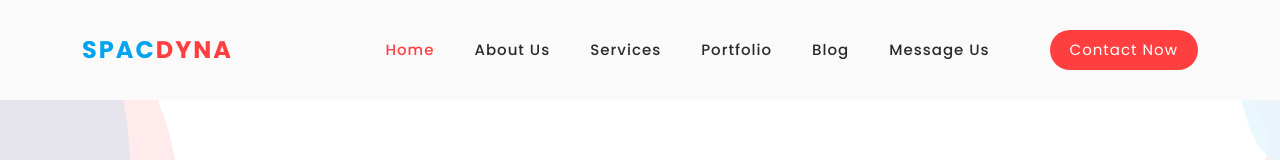
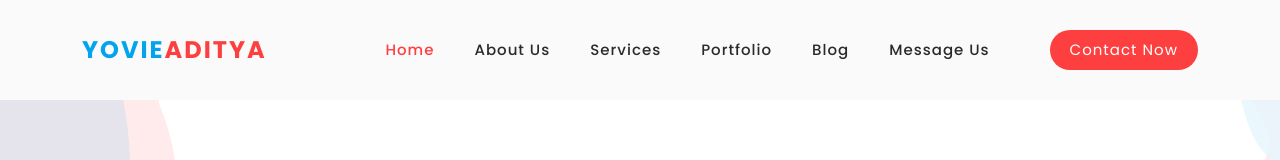
Before and after one commit to yovie01/yovie01.github.io, a plain HTML site: page index.html in a window 1280 px wide. Shown: the top 160 px of the page. Drawn offline with Linux system fonts and the light colour scheme.

Commit message:
Update index.html

```diff
--- a/index.html
+++ b/index.html
@@ -52,7 +52,7 @@ https://templatemo.com/tm-562-space-dynamic
           <nav class="main-nav">
             <!-- ***** Logo Start ***** -->
             <a href="index.html" class="logo">
-              <h4>Spac<span>Dyna</span></h4>
+              <h4>Yovie<span>Aditya</span></h4>
             </a>
             <!-- ***** Logo End ***** -->
             <!-- ***** Menu Start ***** -->
```
